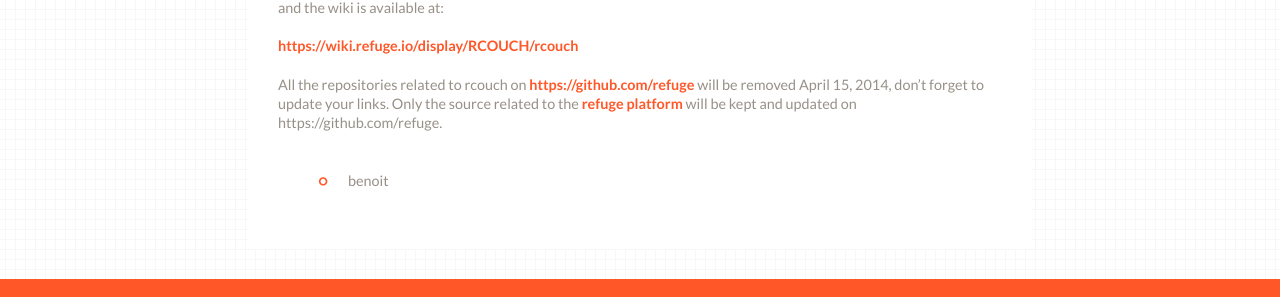
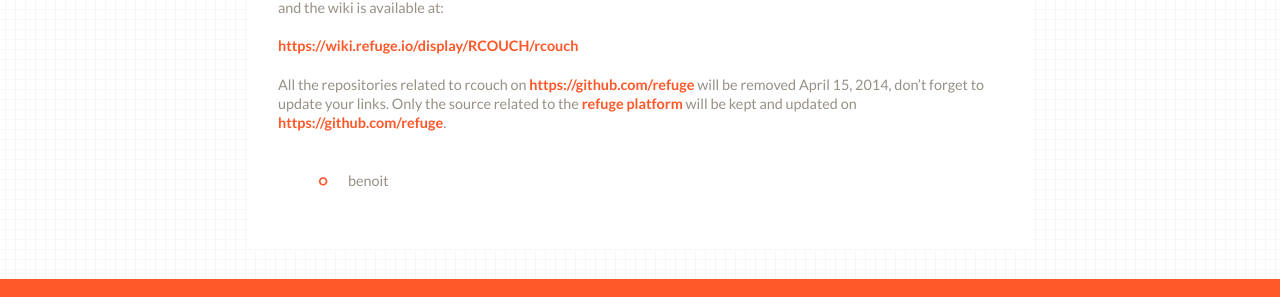
Before and after one commit to refuge/refuge.io, a Jekyll site: the page built from blog/_posts/2014-04-08-rcouch-has-a-new-home.md, in a window 1280 px wide. Shown: the part 493-790 px from the top of the page. Built offline with Jekyll 4.4.1, drawn with Linux system fonts in a browser that asks for light colours; nearby versions of some CDN libraries; some of the changed lines change nothing that is shown.

Commit message:
and another link to fix

```diff
--- a/blog/_posts/2014-04-08-rcouch-has-a-new-home.md
+++ b/blog/_posts/2014-04-08-rcouch-has-a-new-home.md
@@ -26,6 +26,6 @@
 [https://github.com/refuge](https://github.com/refuge) will
 be removed April 15, 2014, don't forget to update your links. Only the
 source related to the [refuge platform](http://refuge.io/learnmore/)
-will be kept and updated on https://github.com/refuge.
+will be kept and updated on [https://github.com/refuge](https://github.com/refuge).
 
 - benoit
```
